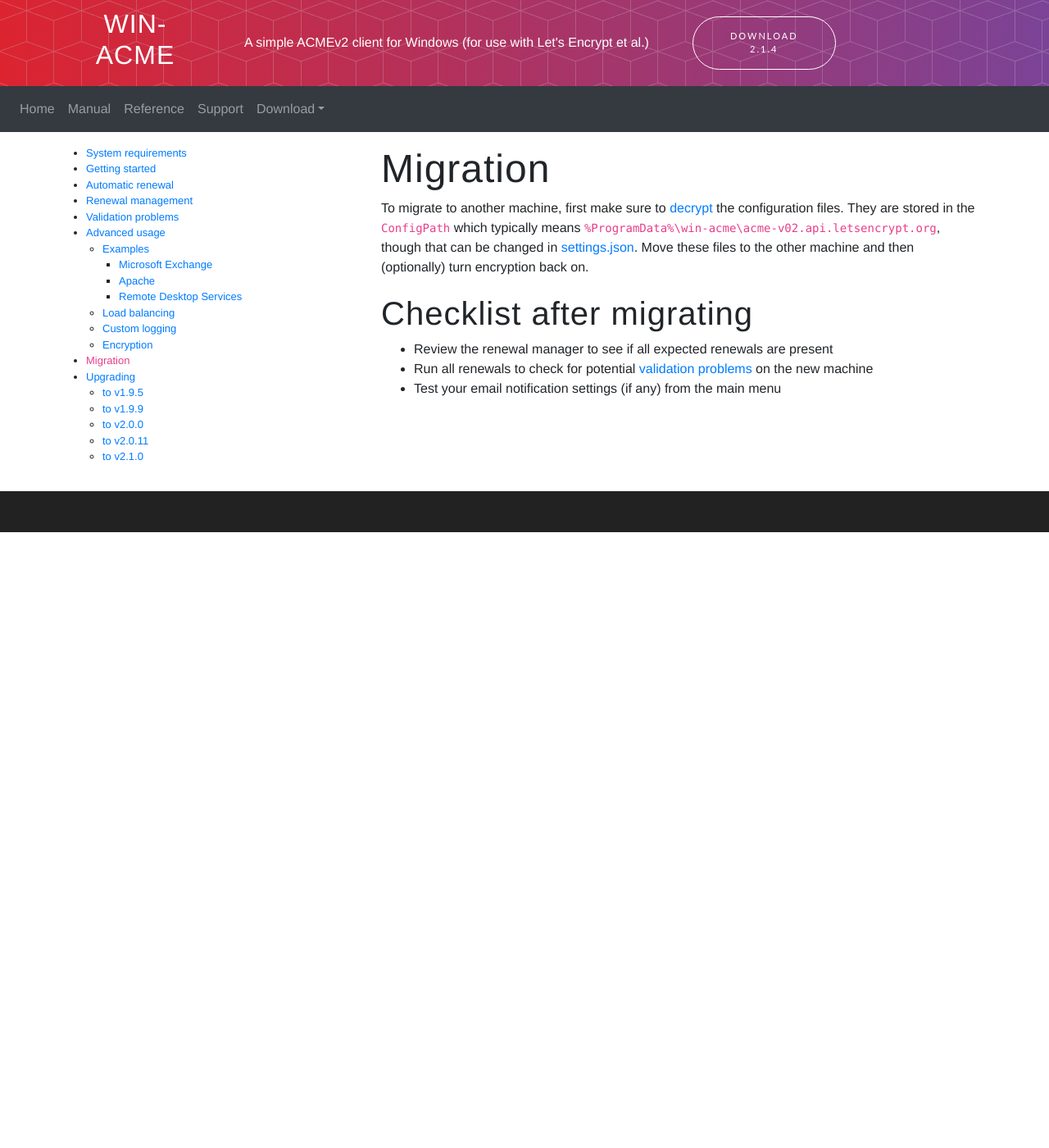
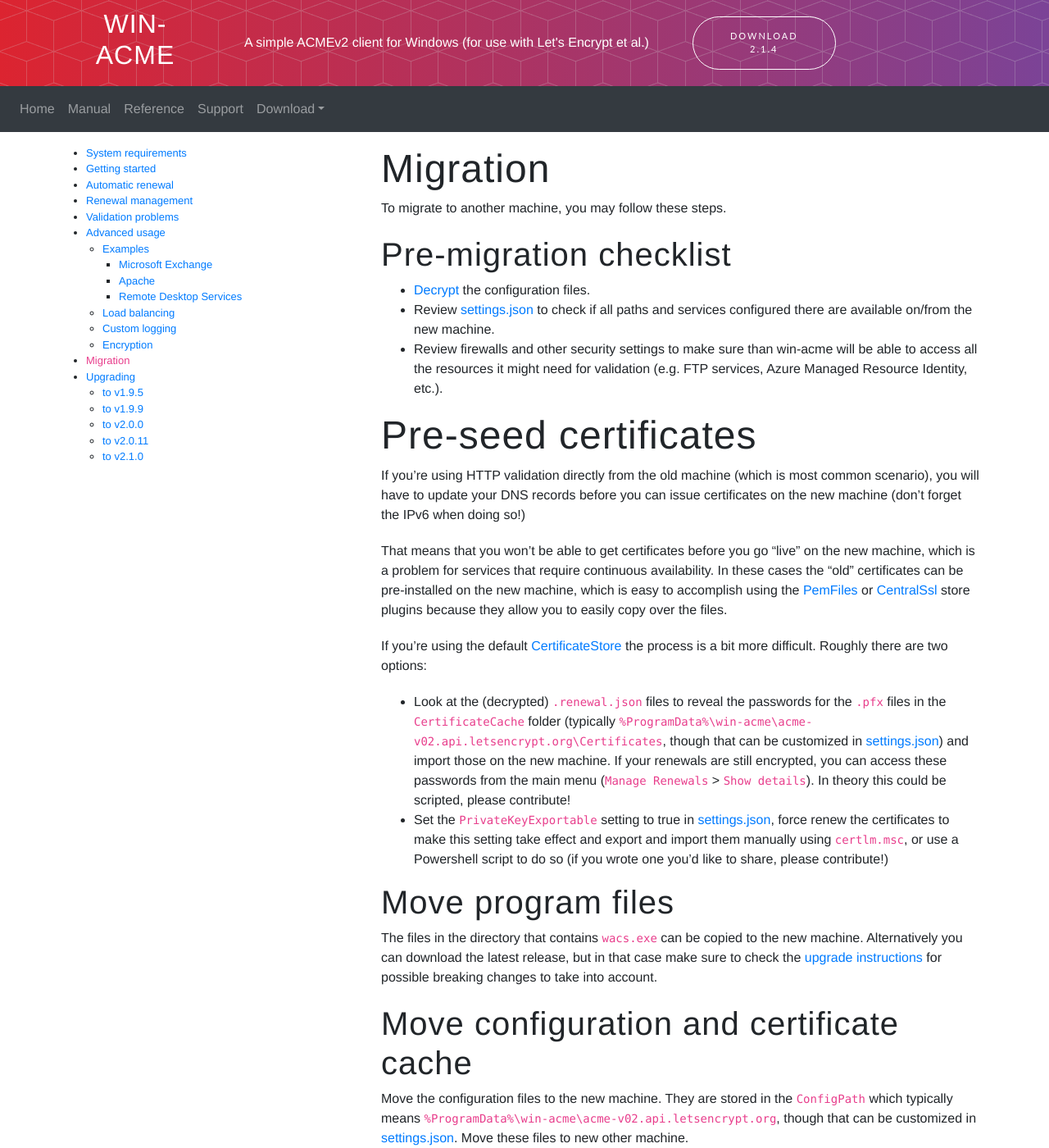
Before and after one commit to win-acme/win-acme.github.io, a Jekyll site: the page built from manual/migration.md, in a window 1280 px wide and 1400 px high. Shown: the whole window at 82% size. Built offline with Jekyll 4.4.1, drawn with Linux system fonts in a browser that asks for light colours; our own code applies the rules of GitHub Pages for plain Markdown files; some of the changed text lies outside the part shown.

Commit message:
improve migration docs

```diff
--- a/manual/migration.md
+++ b/manual/migration.md
@@ -3,13 +3,57 @@ sidebar: manual
 ---
 
 # Migration
-To migrate to another machine, first make sure to [decrypt](/manual/advanced-use/encryption)
-the configuration files. They are stored in the `ConfigPath` which typically means
-`%ProgramData%\win-acme\acme-v02.api.letsencrypt.org`, though that can be changed in
-[settings.json](/reference/settings). Move these files to the other machine and then
-(optionally) turn encryption back on.
+To migrate to another machine, you may follow these steps.
 
-## Checklist after migrating
+## Pre-migration checklist
+- [Decrypt](/manual/advanced-use/encryption) the configuration files.
+- Review [settings.json](/reference/settings) to check if all paths and services
+configured there are available on/from the new machine.
+- Review firewalls and other security settings to make sure than win-acme will be able
+to access all the resources it might need for validation (e.g. FTP services,
+Azure Managed Resource Identity, etc.).
+
+# Pre-seed certificates
+If you're using HTTP validation directly from the old machine (which is most common
+scenario), you will have to update your DNS records before you can issue certificates
+on the new machine (don't forget the IPv6 when doing so!)
+
+That means that you won't be able to get certificates before you go "live" on the
+new machine, which is a problem for services that require continuous availability.
+In these cases the "old" certificates can be pre-installed on the new machine, which
+is easy to accomplish using the [PemFiles](/reference/plugins/store/pemfiles) or
+[CentralSsl](/reference/plugins/store/centralssl) store plugins because they allow
+you to easily copy over the files.
+
+If you're using the default [CertificateStore](/reference/plugins/store/certificatestore)
+the process is a bit more difficult. Roughly there are two options:
+- Look at the (decrypted) `.renewal.json` files to reveal the passwords
+for the `.pfx` files in the `CertificateCache` folder
+(typically `%ProgramData%\win-acme\acme-v02.api.letsencrypt.org\Certificates`,
+though that can be customized in [settings.json](/reference/settings)) and
+import those on the new machine. If your renewals are still encrypted, you can
+access these passwords from the main menu (`Manage Renewals` > `Show details`).
+In theory this could be scripted, please contribute!
+- Set the `PrivateKeyExportable` setting to true in
+[settings.json](/reference/settings), force renew the certificates to make this
+setting take effect and export and import them manually using `certlm.msc`, or
+use a Powershell script to do so (if you wrote one you'd like to share, please
+contribute!)
+
+## Move program files
+The files in the directory that contains `wacs.exe` can be copied to the new machine.
+Alternatively you can download the latest release, but in that case make sure to
+check the [upgrade instructions](/manual/upgrading/) for possible breaking changes to
+take into account.
+
+## Move configuration and certificate cache
+Move the configuration files to the new machine. They are stored in the `ConfigPath`
+which typically means `%ProgramData%\win-acme\acme-v02.api.letsencrypt.org`, though
+that can be customized in [settings.json](/reference/settings). Move these files
+to new other machine.
+
+## Post-migration checklist
 - Review the renewal manager to see if all expected renewals are present
+- Turn encryption back on (optional, but recommended in most scenarios)
 - Run all renewals to check for potential [validation problems](/manual/validation-problems) on the new machine
-- Test your email notification settings (if any) from the main menu
+- If you are using email notifications, test if settings work from the new server using `More options...` > `Test email notification`
```
Also changed, not shown: manual/advanced-use/encryption.md (+1 -1 lines).
